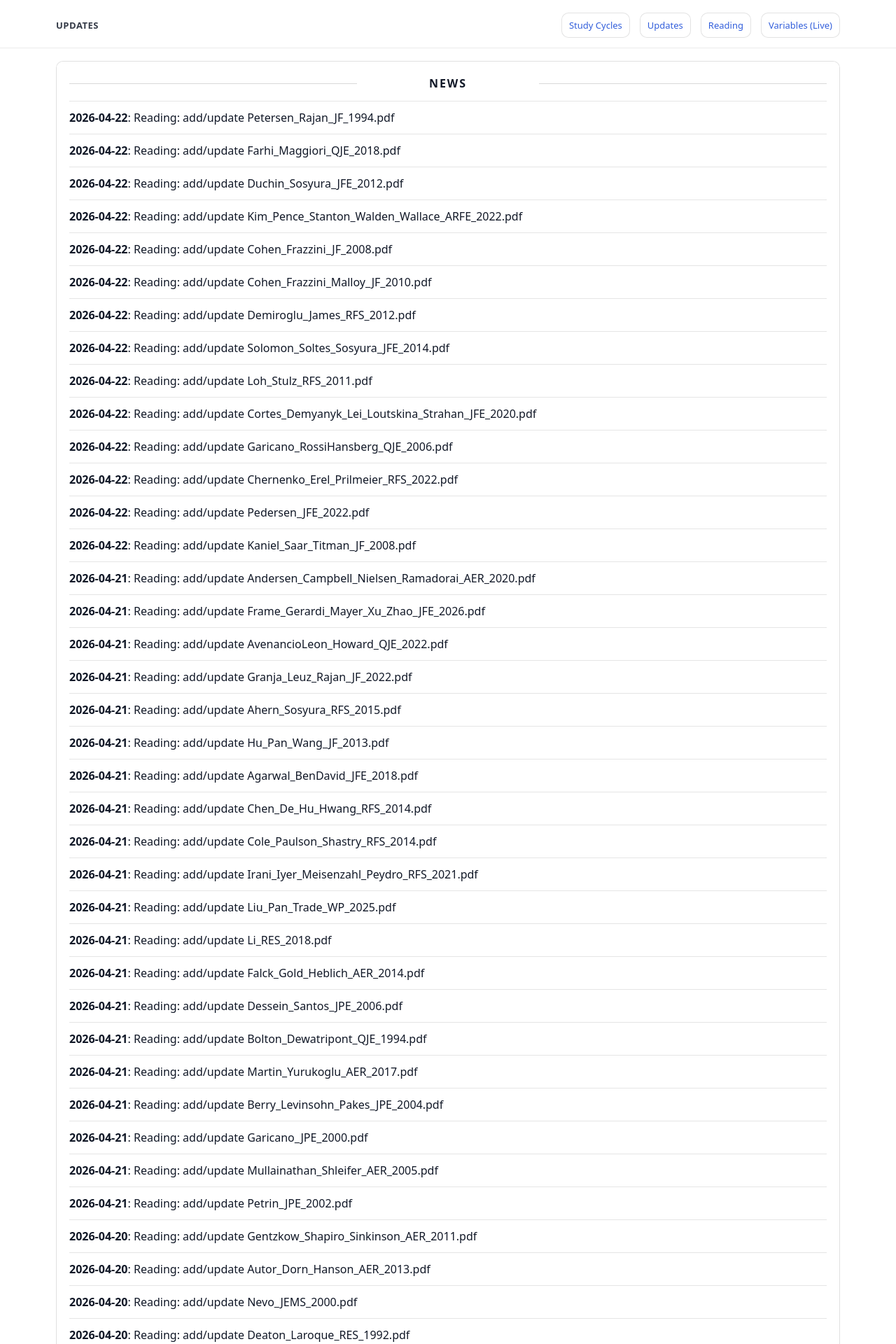
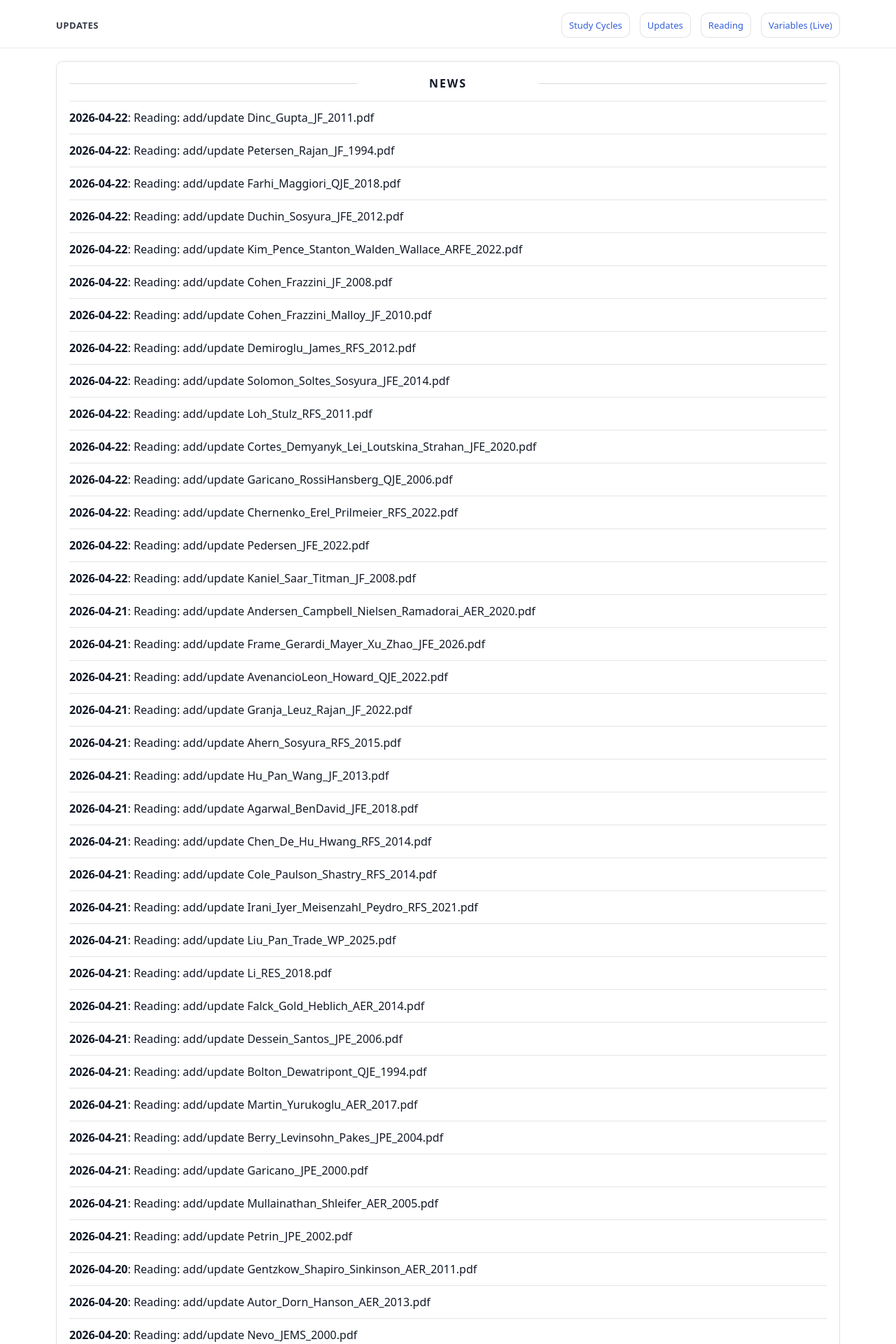
Before and after one commit to yaxinzn/study-archive, a Jekyll site: the page built from updates/index.md, in a window 1280 px wide. Shown: the top 1920 px of the page at 70% size. Built offline with Jekyll 4.4.1, drawn with Linux system fonts in a browser that asks for light colours; some of the changed text lies outside the part shown.

Commit message:
chore: update NEWS feed

```diff
--- a/_data/news.yml
+++ b/_data/news.yml
@@ -1,4 +1,7 @@
 # Auto-generated update history (sorted newest -> oldest). Do not edit manually.
+- ts: "1776856989"
+  date: "2026-04-22"
+  title: "Reading: add/update Dinc_Gupta_JF_2011.pdf"
 - ts: "1776856373"
   date: "2026-04-22"
   title: "Reading: add/update Petersen_Rajan_JF_1994.pdf"
```
